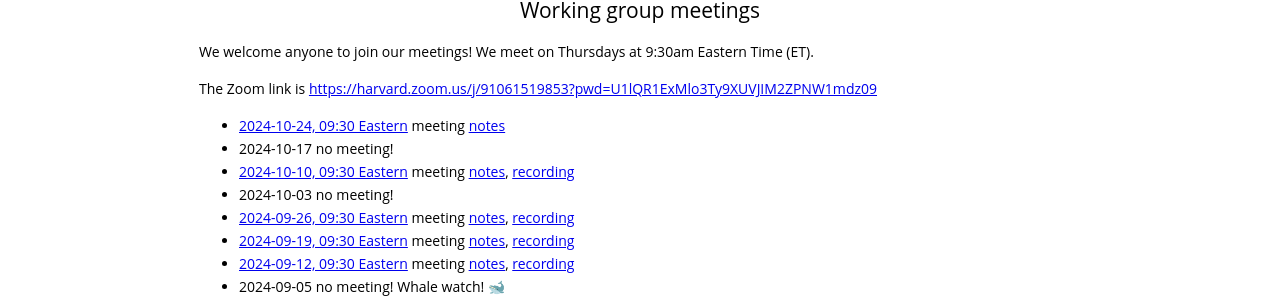
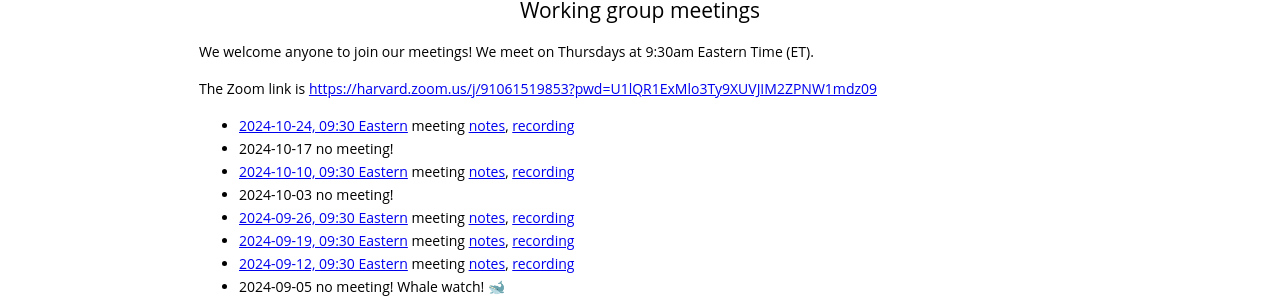
Before and after one commit to gdcc/ct.gdcc.io, a Jekyll site: the page built from index.md, in a window 1280 px wide and 900 px high, scrolled down 730 px. Shown: the part 144-446 px from the top of the window. Built offline with Jekyll 4.4.1, drawn with Linux system fonts in a browser that asks for light colours; our own code applies the rules of GitHub Pages for plain Markdown files.

Commit message:
add recording

```diff
--- a/index.md
+++ b/index.md
@@ -22,7 +22,7 @@ We welcome anyone to join our meetings! We meet on Thursdays at 9:30am Eastern T
 
 The Zoom link is <https://harvard.zoom.us/j/91061519853?pwd=U1lQR1ExMlo3Ty9XUVJIM2ZPNW1mdz09>
 
-- [2024-10-24, 09:30 Eastern](https://time.is/compare/0930_24_Oct_2024_in_Boston) meeting [notes](https://docs.google.com/document/d/1AN6aAX5rt4lS5fEGYY1Q7Feug2GkIoLve-8WSOppVpA/edit?usp=sharing)
+- [2024-10-24, 09:30 Eastern](https://time.is/compare/0930_24_Oct_2024_in_Boston) meeting [notes](https://docs.google.com/document/d/1AN6aAX5rt4lS5fEGYY1Q7Feug2GkIoLve-8WSOppVpA/edit?usp=sharing), [recording](https://harvard.zoom.us/rec/share/hAS8xevteJ1FiThX36im1fpzFav4cLVyUczFPo9w2X-FfGoLsQ6SoavLTGLQRHmM.2d5JyANO6AKqwIp_)
 - 2024-10-17 no meeting!
 - [2024-10-10, 09:30 Eastern](https://time.is/compare/0930_10_Oct_2024_in_Boston) meeting [notes](https://docs.google.com/document/d/1KIvrM5prIJyJKij4nwxNw5genQolmqSG5GDWbIH7d7U/edit?usp=sharing), [recording](https://harvard.zoom.us/rec/share/t9q7C2oISdJJJv7dAc6XocNdE376FtyQdFbqI8Ks9WIkJRIytaDqaWggigxx5B9j.7FKB17_6Oz5aLd-f)
 - 2024-10-03 no meeting!
```
